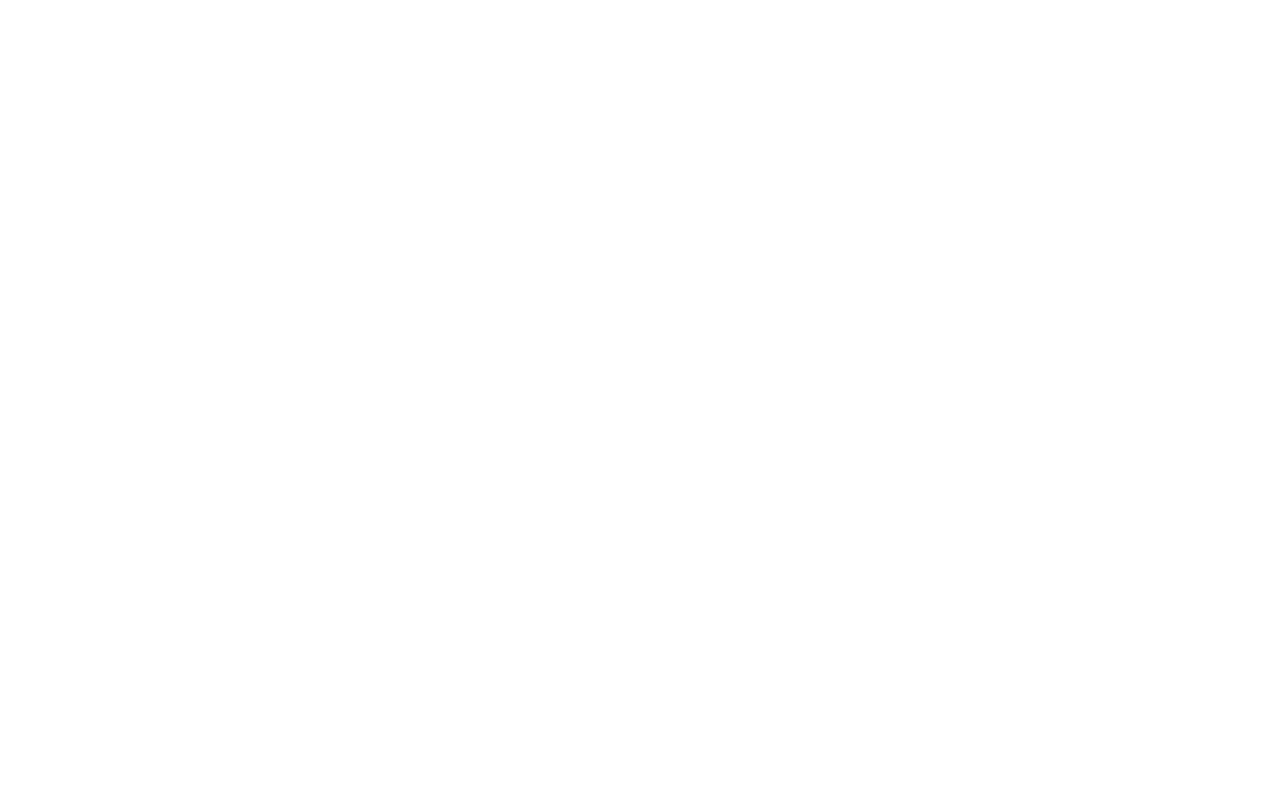
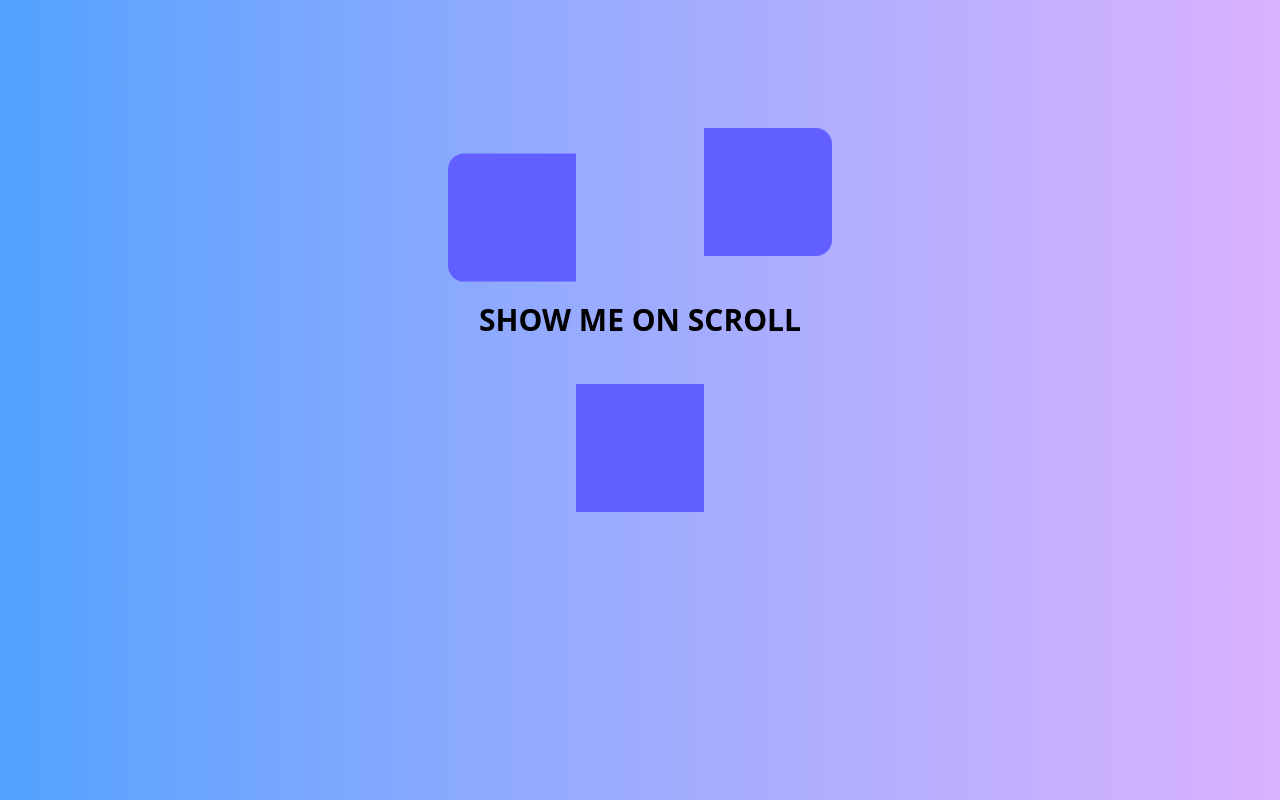
Before and after one commit to rjv01/FramerMotionProjects, a React (Vite) app: page /useinview in a window 1280 px wide. Before the commit this address had no page. Shown: the part 680-1480 px from the top of the page. Before the commit the page ends 800 px from the top, so only its background shows below. Built offline with nearby package versions, Linux system fonts and the light colour scheme.

Commit message:
adding animation on scroll

```diff
--- a/src/App.tsx
+++ b/src/App.tsx
@@ -11,6 +11,9 @@ import Navbar from "./components/Navbar"
 import AnimateText from "./components/AnimateText"
 import SuccessButton1 from "./components/SuccessButton1"
 import HorizontalScrollCarousel from "./components/HorizontalScrollCarousel"
+import WhileInView from "./components/WhileInView"
+import UseInView from "./components/UseInView"
+import ScrollProgress from "./components/ScrollProgress"
 
 function App() {
   return (
@@ -27,6 +30,9 @@ function App() {
         <Route path="/animatetext" element={<AnimateText />} />
         <Route path="/successbutton" element={<SuccessButton1 />} />
         <Route path="/horizontalscrollcarousel" element={<HorizontalScrollCarousel />} />
+        <Route path="/whileinview" element={<WhileInView />} />
+        <Route path="/useinview" element={<UseInView />} />
+        <Route path="/scrollprogress" element={<ScrollProgress />} />
       </Routes>
     </div>
   )
--- a/src/components/Home.tsx
+++ b/src/components/Home.tsx
@@ -13,6 +13,9 @@ function Home() {
     { href: "/animatetext", label: "Animate Text Component" },
     { href: "/successbutton", label: "Success Button Component" },
     { href: "/horizontalscrollcarousel", label: "Horizontal Scroll Carousel" },
+    { href: "/whileinview", label: "While in View" },
+    { href: "/useinview", label: "Use In View" },
+    { href: "/scrollprogress", label: "Scroll Progress" },
   ];
 
   const containerVariants = {
--- /dev/null
+++ b/src/components/ScrollProgress.tsx
@@ -0,0 +1,31 @@
+import { motion, useScroll, useMotionValueEvent, useTransform } from "framer-motion";
+
+function ScrollProgress() {
+    const { scrollYProgress } = useScroll();
+    useMotionValueEvent(scrollYProgress,"change",(latest)=>{
+        console.log(latest);
+    });
+
+    const background = useTransform(
+        scrollYProgress,
+        [0,1],
+        ["red","orange"]
+    );
+
+    return (
+        <div className="h-[300vh] bg-neutral-700 flex justify-center">
+            <h1 className="text-4xl text-white font-mono">Scroll.....</h1>
+            <motion.div
+                style={{
+                    scale:scrollYProgress,
+                    background,
+                    x:"-50%",
+                    y:"-50%",
+                }}
+                className="fixed left-1/2 top-1/2 h-4 w-screen bg-indigo-500"
+            ></motion.div>
+        </div>
+    );
+};
+
+export default ScrollProgress
--- /dev/null
+++ b/src/components/UseInView.tsx
@@ -0,0 +1,41 @@
+import { motion,useInView } from "framer-motion";
+import { useEffect, useRef } from "react";
+
+function UseInView() {
+    const ref = useRef(null);
+    const isInView = useInView(ref,{
+        amount:"all",
+    });
+
+    useEffect(()=>{
+        // console.log(`Element ${isInView} ? "is" :"is not" in view`);
+    },[isInView]);
+
+    return (
+        <div className="h-[250vh] flex justify-center items-center bg-linear-to-r from-blue-400 to-purple-300">
+            <div
+                ref={ref}
+                className="relative mx-auto grid h-32 w-96 place-content-center"
+            >
+                <h1 className="relative z-0 text-3xl font-black uppercase">Show me on Scroll</h1>
+                <motion.div
+                    animate={{
+                        y: isInView ? "-80%":"0%"
+                    }}
+                    className="absolute bottom-0 left-0 top-0 z-10 w-1/3 bg-indigo-500 rounded-l-2xl"></motion.div>
+                <motion.div
+                    animate={{
+                        y: isInView ? "100%":"0%"
+                    }}
+                    className="absolute bottom-0 left-1/3 top-0 z-10 w-1/3 bg-indigo-500 "></motion.div>
+                <motion.div
+                    animate={{
+                        y: isInView ? "-100%":"0%"
+                    }}
+                    className="absolute bottom-0 left-2/3 top-0 z-10 w-1/3 bg-indigo-500 rounded-r-2xl"></motion.div>
+            </div>
+        </div>
+    );
+};
+
+export default UseInView
--- /dev/null
+++ b/src/components/WhileInView.tsx
@@ -0,0 +1,29 @@
+import { motion } from "framer-motion";
+
+function WhileInView() {
+  return (
+    <div className="h-[300vh] flex jusitfy-center items-center bg-neutral-700">
+        <div className="relative mx-auto grid h-32 w-96 place-content-center">
+            <h1 className="relative z-0 text-3xl font-black uppercase underline">
+                Show me on Scroll
+            </h1>
+            <motion.div
+                initial={{
+                    opacity:1,
+                }}
+                whileInView={{
+                    opacity:0,
+                }}
+                viewport={{
+                    // amount:"all",
+                    margin:"-200px",
+                    // once:true
+                }}
+                className="absolute bottom-0 left-0 right-0 top-0 z-10 bg-indigo-500 rounded-xl"
+            ></motion.div>
+        </div>
+    </div>
+  )
+}
+
+export default WhileInView
```
